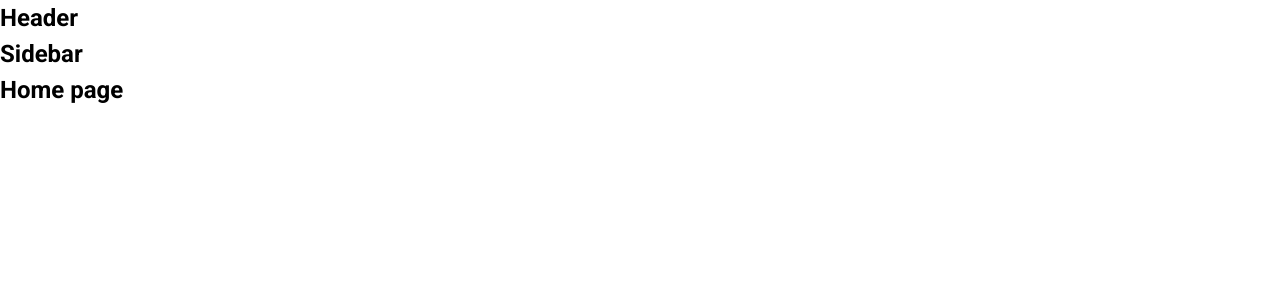
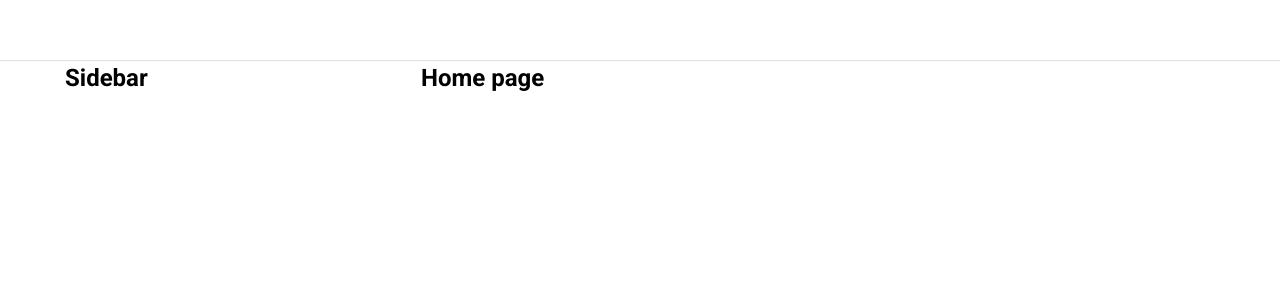
Before and after one commit to ledanghuy1811/tiktok-clone, a React (Create React App) app: page / in a window 1280 px wide. Shown: the top 300 px of the page. Built offline with nearby package versions, Linux system fonts and the light colour scheme.

Commit message:
build default layout

```diff
--- a/package.json
+++ b/package.json
@@ -6,6 +6,7 @@
     "@testing-library/jest-dom": "^5.16.5",
     "@testing-library/react": "^13.3.0",
     "@testing-library/user-event": "^13.5.0",
+    "classnames": "^2.3.1",
     "normalize.css": "^8.0.1",
     "react": "^18.2.0",
     "react-dom": "^18.2.0",
--- a/src/components/GlobalStyles/GlobalStyles.scss
+++ b/src/components/GlobalStyles/GlobalStyles.scss
@@ -3,6 +3,10 @@
 
 :root {
     --primary: #fe2c55;
+
+    // default layout
+    --default-layout-header-height: 60px;
+    --default-layout-width: 1150px;
 }
 
 * {
--- /dev/null
+++ b/src/components/Layout/DefaultLayout/DefaultLayout.module.scss
@@ -0,0 +1,14 @@
+.wrapper {
+    display: flex;
+    flex-direction: column;
+    align-items: center;
+}
+
+.container {
+    width: var(--default-layout-width);
+    display: flex;
+}
+
+.content {
+    flex: 1;
+}
--- /dev/null
+++ b/src/components/Layout/DefaultLayout/Sidebar/Sidebar.module.scss
@@ -0,0 +1,3 @@
+.wrapper {
+    width: 356px;
+}
--- a/src/components/Layout/DefaultLayout/Sidebar/index.js
+++ b/src/components/Layout/DefaultLayout/Sidebar/index.js
@@ -1,7 +1,14 @@
+import classNames from 'classnames/bind';
+import styles from './Sidebar.module.scss';
+
+const cx = classNames.bind(styles);
+
 function Sidebar() {
     return (
-        <h2>Sidebar</h2>
-     );
+        <aside className={cx('wrapper')}>
+            <h2>Sidebar</h2>
+        </aside>
+    )
 }
 
 export default Sidebar;
--- a/src/components/Layout/DefaultLayout/index.js
+++ b/src/components/Layout/DefaultLayout/index.js
@@ -1,13 +1,17 @@
+import classNames from 'classnames/bind';
 import Header from '~/components/Layout/components/Header';
 import Sidebar from './Sidebar';
+import styles from './DefaultLayout.module.scss';
+
+const cx = classNames.bind(styles);
 
 function DefaultLayout({ children }) {
     return (
-        <div>
+        <div className={cx('wrapper')}>
             <Header />
-            <div className="container">
+            <div className={cx('container')}>
                 <Sidebar />
-                <div className="content">{children}</div>
+                <div className={cx('content')}>{children}</div>
             </div>
         </div>
     );
--- a/src/components/Layout/HeaderOnly/index.js
+++ b/src/components/Layout/HeaderOnly/index.js
@@ -1,6 +1,6 @@
 import Header from '~/components/Layout/components/Header';
 
-function DefaultLayout({ children }) {
+function HeaderOnly({ children }) {
     return (
         <div>
             <Header />
@@ -11,4 +11,4 @@
     );
 }
 
-export default DefaultLayout;
+export default HeaderOnly;
--- /dev/null
+++ b/src/components/Layout/components/Header/Header.module.scss
@@ -0,0 +1,12 @@
+.wrapper {
+    width: 100%;
+    height: var(--default-layout-header-height);
+    box-shadow: 0px 1px 1px rgb(0 0 0 / 12%);
+    display: flex;
+    justify-content: center;
+}
+
+.inner {
+    height: 100%;
+    width: var(--default-layout-width);
+}
--- a/src/components/Layout/components/Header/index.js
+++ b/src/components/Layout/components/Header/index.js
@@ -1,7 +1,14 @@
+import classNames from 'classnames/bind';
+import styles from './Header.module.scss';
+
+const cx = classNames.bind(styles);
+
 function Header() {
     return (
-        <h2>Header</h2>
-     );
+        <header className={cx('wrapper')}>
+            <div className={cx('inner')}></div>
+        </header>
+    );
 }
 
 export default Header;
```
Also changed, not shown: 1 other file (tests, documents, lock files or other folders).
